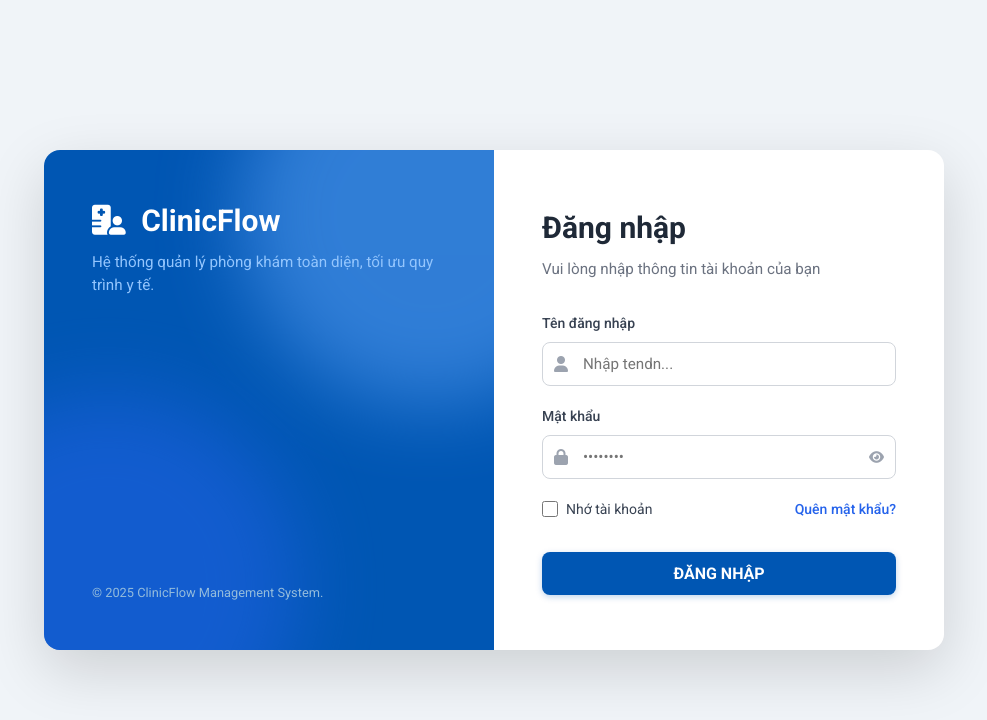
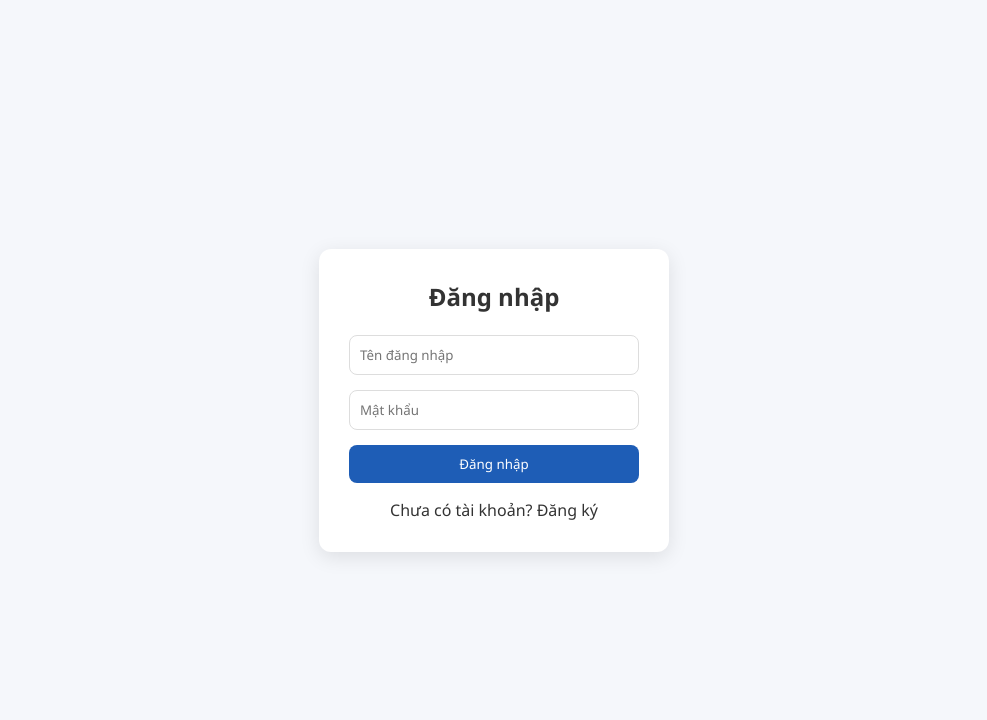
Before and after one commit to minhnhan1011/PJ-TTCK, a React (Create React App) app: page /login in a window 1280 px wide. Shown: the top 720 px of the page, without its empty margins (146-1133 px from the left). Built offline with nearby package versions, Linux system fonts and the light colour scheme.

Commit message:
dang nhap dang xuat be them benh nhan show benh nhan

```diff
--- a/src/page/BenhNhanPage.js
+++ b/src/page/BenhNhanPage.js
@@ -11,7 +11,7 @@ export default function BenhNhanPage() {
 
   return (
     <div className="benhnhan-layout">
-      <Sidebar />
+      <Sidebar />1
       <div className="benhnhan-main">
         <Header />
         <div className="benhnhan-content">
--- a/src/page/LoginPage.css
+++ b/src/page/LoginPage.css
@@ -1,262 +1,46 @@
-/* ===== LOGIN PAGE ===== */
-* {
-  margin: 0;
-  padding: 0;
-  box-sizing: border-box;
+.login-container {
+  height: 100vh;
+  display: flex;
+  justify-content: center;
+  align-items: center;
+  background: #f5f7fb;
 }
 
-.login-page {
-  background-color: #f0f4f8;
-  height: 100vh;
-  display: flex;
-  align-items: center;
-  justify-content: center;
-  font-family: 'Roboto', sans-serif;
+.login-box {
+  width: 350px;
+  padding: 30px;
+  background: #fff;
+  border-radius: 12px;
+  box-shadow: 0 5px 20px rgba(0, 0, 0, 0.1);
 }
 
-.login-container {
-  background: #fff;
-  border-radius: 1rem;
-  box-shadow: 0 20px 60px rgba(0, 0, 0, 0.15);
-  display: flex;
-  width: 100%;
-  max-width: 900px;
-  overflow: hidden;
-  min-height: 500px;
+.login-box h2 {
+  margin-bottom: 20px;
+  text-align: center;
 }
 
-/* Left panel */
-.login-banner {
-  width: 50%;
-  background: #0056b3;
-  color: #fff;
-  padding: 3rem;
-  display: flex;
-  flex-direction: column;
-  justify-content: space-between;
-  position: relative;
-  overflow: hidden;
+.login-box input {
+  width: 100%;
+  padding: 10px;
+  margin-bottom: 15px;
+  border: 1px solid #ddd;
+  border-radius: 8px;
 }
 
-.login-banner-content {
-  position: relative;
-  z-index: 1;
-}
-
-.login-banner-title {
-  font-size: 1.875rem;
-  font-weight: 700;
-  margin-bottom: 0.5rem;
-}
-
-.login-banner-title i {
-  margin-right: 0.5rem;
-}
-
-.login-banner-desc {
-  color: #93c5fd;
-  font-size: 0.95rem;
-  line-height: 1.5;
-}
-
-.login-banner-footer {
-  position: relative;
-  z-index: 1;
-  font-size: 0.8rem;
-  color: #93bbdc;
-}
-
-.login-banner-circle {
-  position: absolute;
-  width: 24rem;
-  height: 24rem;
-  border-radius: 50%;
-  filter: blur(40px);
-  opacity: 0.5;
-}
-
-.login-banner-circle.bottom {
-  bottom: -8rem;
-  left: -8rem;
-  background: #2563eb;
-}
-
-.login-banner-circle.top {
-  top: -8rem;
-  right: -8rem;
-  background: #60a5fa;
-}
-
-/* Right panel - form */
-.login-form-panel {
-  width: 50%;
-  padding: 3rem;
-  display: flex;
-  flex-direction: column;
-  justify-content: center;
-}
-
-.login-form-title {
-  font-size: 1.875rem;
-  font-weight: 700;
-  color: #1f2937;
-  margin-bottom: 0.5rem;
-}
-
-.login-form-subtitle {
-  color: #6b7280;
-  margin-bottom: 2rem;
-  font-size: 0.95rem;
-}
-
-/* Input groups */
-.form-group {
-  margin-bottom: 1.25rem;
-}
-
-.form-group label {
-  display: block;
-  font-size: 0.875rem;
-  font-weight: 500;
-  color: #374151;
-  margin-bottom: 0.5rem;
-}
-
-.input-wrapper {
-  position: relative;
-}
-
-.input-wrapper .input-icon {
-  position: absolute;
-  top: 50%;
-  left: 0.75rem;
-  transform: translateY(-50%);
-  color: #9ca3af;
-  pointer-events: none;
-}
-
-.input-wrapper input {
+.login-box button {
   width: 100%;
-  padding: 0.75rem 1rem 0.75rem 2.5rem;
-  border: 1px solid #d1d5db;
-  border-radius: 0.5rem;
-  font-size: 0.95rem;
-  outline: none;
-  transition: border-color 0.2s, box-shadow 0.2s;
-  font-family: inherit;
-}
-
-.input-wrapper input:focus {
-  border-color: #3b82f6;
-  box-shadow: 0 0 0 3px rgba(59, 130, 246, 0.15);
-}
-
-.input-wrapper input.input-error {
-  border-color: #ef4444;
-}
-
-.input-wrapper input.input-error:focus {
-  box-shadow: 0 0 0 3px rgba(239, 68, 68, 0.15);
-}
-
-.toggle-password {
-  position: absolute;
-  top: 50%;
-  right: 0.75rem;
-  transform: translateY(-50%);
-  background: none;
-  border: none;
-  color: #9ca3af;
-  cursor: pointer;
-  transition: color 0.2s;
-}
-
-.toggle-password:hover {
-  color: #4b5563;
-}
-
-.error-text {
-  color: #ef4444;
-  font-size: 0.8rem;
-  margin-top: 0.35rem;
-}
-
-/* Remember & forgot */
-.login-options {
-  display: flex;
-  align-items: center;
-  justify-content: space-between;
-  margin-bottom: 2rem;
-}
-
-.remember-me {
-  display: flex;
-  align-items: center;
-  gap: 0.5rem;
-  font-size: 0.875rem;
-  color: #374151;
-}
-
-.remember-me input {
-  width: 16px;
-  height: 16px;
-  accent-color: #2563eb;
-}
-
-.forgot-link {
-  font-size: 0.875rem;
-  font-weight: 500;
-  color: #2563eb;
-  text-decoration: none;
+  padding: 10px;
+  background: #1e5db6;
+  color: white;
+  border-radius: 8px;
   cursor: pointer;
 }
 
-.forgot-link:hover {
-  color: #1d4ed8;
+.login-box button:hover {
+  background: #174a94;
 }
 
-/* Submit button */
-.login-btn {
-  width: 100%;
-  display: flex;
-  align-items: center;
-  justify-content: center;
-  gap: 0.5rem;
-  padding: 0.75rem 1rem;
-  background: #0056b3;
-  color: #fff;
-  border: none;
-  border-radius: 0.5rem;
-  font-size: 1rem;
-  font-weight: 700;
-  cursor: pointer;
-  transition: background 0.2s;
-  box-shadow: 0 2px 6px rgba(0, 86, 179, 0.25);
-  font-family: inherit;
+.signup-text {
+  text-align: center;
+  margin-top: 15px;
 }
-
-.login-btn:hover:not(:disabled) {
-  background: #1d4ed8;
-}
-
-.login-btn:disabled {
-  opacity: 0.7;
-  cursor: not-allowed;
-}
-
-.login-error-msg {
-  margin-top: 1rem;
-  text-align: center;
-  color: #ef4444;
-  font-size: 0.875rem;
-}
-
-/* Responsive */
-@media (max-width: 768px) {
-  .login-banner {
-    display: none;
-  }
-  .login-form-panel {
-    width: 100%;
-  }
-}
--- a/src/page/LoginPage.js
+++ b/src/page/LoginPage.js
@@ -1,113 +1,76 @@
 import { useState } from "react";
 import "./LoginPage.css";
+import { Link, useNavigate } from "react-router-dom";
+import axios from "axios";
 
 export default function LoginPage() {
-  const [tendn, setTendn] = useState("");
-  const [matkhau, setMatkhau] = useState("");
-  const [showPassword, setShowPassword] = useState(false);
-  const [errors, setErrors] = useState({});
-  const [loading, setLoading] = useState(false);
-  const [loginError, setLoginError] = useState("");
+  const [values, setValues] = useState({
+    tendn: "",
+    matkhau: "",
+  });
 
-  const validate = () => {
-    const errs = {};
-    if (!tendn.trim()) errs.tendn = "Vui lòng nhập tên đăng nhập";
-    if (!matkhau.trim()) errs.matkhau = "Vui lòng nhập mật khẩu";
-    return errs;
+  const navigate = useNavigate();
+
+  // xử lý nhập input
+  const handleChange = (e) => {
+    setValues((prev) => ({
+      ...prev,
+      [e.target.name]: e.target.value,
+    }));
   };
 
-  const handleSubmit = (e) => {
+  // xử lý login
+  const handleLogin = (e) => {
     e.preventDefault();
-    setLoginError("");
-    const errs = validate();
-    setErrors(errs);
-    if (Object.keys(errs).length > 0) return;
 
-    // TODO: Gọi API đăng nhập từ backend
-    setLoading(true);
+    axios
+      .post("http://localhost:4000/login", values)
+      .then((res) => {
+        if (res.data.Status === "Success") {
+          alert("Đăng nhập thành công!");
+          navigate("/"); // về home
+        } else {
+          alert("Tài khoản hoặc mật khẩu không đúng");
+        }
+      })
+      .catch((err) => {
+        console.error(err);
+        alert("Có lỗi xảy ra khi đăng nhập");
+      });
   };
 
   return (
-    <div className="login-page">
-      <div className="login-container">
-        {/* Left banner */}
-        <div className="login-banner">
-          <div className="login-banner-content">
-            <div className="login-banner-title">
-              <i className="fas fa-hospital-user"></i> ClinicFlow
-            </div>
-            <p className="login-banner-desc">
-              Hệ thống quản lý phòng khám toàn diện, tối ưu quy trình y tế.
-            </p>
-          </div>
-          <div className="login-banner-footer">
-            © 2025 ClinicFlow Management System.
-          </div>
-          <div className="login-banner-circle bottom"></div>
-          <div className="login-banner-circle top"></div>
-        </div>
+    <div className="login-container">
+      <div className="login-box">
 
-        {/* Right form */}
-        <div className="login-form-panel">
-          <h2 className="login-form-title">Đăng nhập</h2>
-          <p className="login-form-subtitle">
-            Vui lòng nhập thông tin tài khoản của bạn
-          </p>
+        <h2>Đăng nhập</h2>
 
-          <form onSubmit={handleSubmit} noValidate>
-            <div className="form-group">
-              <label>Tên đăng nhập</label>
-              <div className="input-wrapper">
-                <i className="fas fa-user input-icon"></i>
-                <input
-                  type="text"
-                  placeholder="Nhập tendn..."
-                  value={tendn}
-                  onChange={(e) => setTendn(e.target.value)}
-                  className={errors.tendn ? "input-error" : ""}
-                />
-              </div>
-              {errors.tendn && <div className="error-text">{errors.tendn}</div>}
-            </div>
+        <form onSubmit={handleLogin}>
+          <input
+            type="text"
+            name="tendn"
+            placeholder="Tên đăng nhập"
+            value={values.tendn}
+            onChange={handleChange}
+            required
+          />
 
-            <div className="form-group">
-              <label>Mật khẩu</label>
-              <div className="input-wrapper">
-                <i className="fas fa-lock input-icon"></i>
-                <input
-                  type={showPassword ? "text" : "password"}
-                  placeholder="••••••••"
-                  value={matkhau}
-                  onChange={(e) => setMatkhau(e.target.value)}
-                  className={errors.matkhau ? "input-error" : ""}
-                />
-                <button
-                  type="button"
-                  className="toggle-password"
-                  onClick={() => setShowPassword(!showPassword)}
-                >
-                  <i className={`fas ${showPassword ? "fa-eye-slash" : "fa-eye"}`}></i>
-                </button>
-              </div>
-              {errors.matkhau && <div className="error-text">{errors.matkhau}</div>}
-            </div>
+          <input
+            type="password"
+            name="matkhau"
+            placeholder="Mật khẩu"
+            value={values.matkhau}
+            onChange={handleChange}
+            required
+          />
 
-            <div className="login-options">
-              <label className="remember-me">
-                <input type="checkbox" />
-                Nhớ tài khoản
-              </label>
-              <span className="forgot-link">Quên mật khẩu?</span>
-            </div>
+          <button type="submit">Đăng nhập</button>
+        </form>
 
-            <button type="submit" className="login-btn" disabled={loading}>
-              <span>{loading ? "Đang đăng nhập..." : "ĐĂNG NHẬP"}</span>
-              {loading && <i className="fas fa-spinner fa-spin"></i>}
-            </button>
+        <p className="signup-text">
+          Chưa có tài khoản? <Link to="/register">Đăng ký</Link>
+        </p>
 
-            {loginError && <div className="login-error-msg">{loginError}</div>}
-          </form>
-        </div>
       </div>
     </div>
   );
```
Also changed, not shown: src/component/header/Header.js (+49 -26 lines), src/page/login/loginPage.js (+24 -30 lines).
